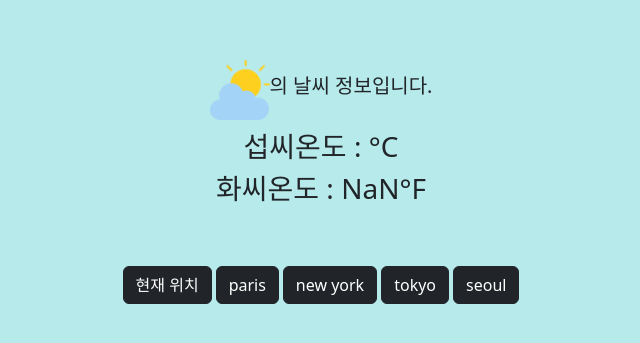
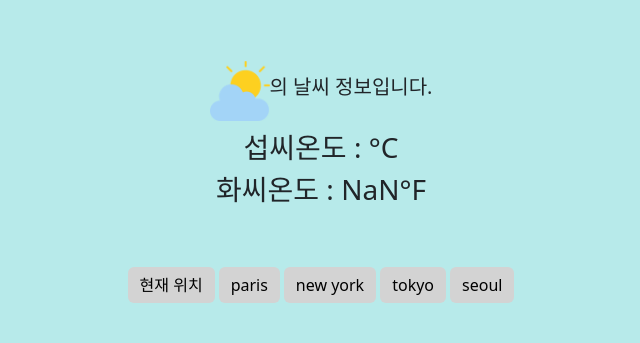
Before and after one commit to woo427/study_React, a React (Create React App) app in the folder weather/: page / in a window 1280 px wide. Shown: the part 247-590 px from the top of the page, without its empty margins (319-959 px from the left). Built offline with nearby package versions, Linux system fonts and the light colour scheme; no server answers.

Commit message:
feat: 버튼 클릭 시 색상, 현재 위치 버튼 활성화

```diff
--- a/weather/src/App.js
+++ b/weather/src/App.js
@@ -11,6 +11,7 @@
   const [weather, setWeather] = useState(null);
   const [city, setCity] = useState("");
   const [loading, setLoading] = useState(false);
+  const [selectedCity, setSelectedCity] = useState(null);
   const cities = ["paris", "new york", "tokyo", "seoul"];
 
   const getCurrentLocation = () => {
@@ -60,7 +61,13 @@
       ) : (
         <div className="weather">
           <WeatherBox weather={weather} />
-          <WeatherButton cities={cities} setCity={setCity} />
+          <WeatherButton
+            cities={cities}
+            setCity={setCity}
+            getCurrentLocation={getCurrentLocation}
+            setSelectedCity={setSelectedCity}
+            selectedCity={selectedCity}
+          />
         </div>
       )}
     </div>
--- a/weather/src/component/WeatherButton.js
+++ b/weather/src/component/WeatherButton.js
@@ -2,17 +2,43 @@
 
 import { Button } from "react-bootstrap";
 
-const WeatherButton = ({ cities, setCity }) => {
+const WeatherButton = ({
+  cities,
+  setCity,
+  getCurrentLocation,
+  selectedCity,
+  setSelectedCity,
+}) => {
   return (
     <div>
-      <Button style={{ margin: 2 }} variant="dark">
+      <Button
+        style={{
+          margin: 2,
+          backgroundColor: selectedCity === "current" ? "skyblue" : "lightgray",
+          color: "black",
+          border: "none",
+        }}
+        // variant="dark"
+        onClick={() => {
+          getCurrentLocation();
+          setSelectedCity("current");
+        }}
+      >
         현재 위치
       </Button>
       {cities.map((city) => (
         <Button
-          style={{ margin: 2 }}
-          onClick={() => setCity(city)}
-          variant="dark"
+          key={city}
+          style={{
+            margin: 2,
+            backgroundColor: selectedCity === city ? "skyblue" : "lightgray",
+            border: "none",
+            color: "black",
+          }}
+          onClick={() => {
+            setCity(city);
+            setSelectedCity(city);
+          }}
         >
           {city}
         </Button>
```
